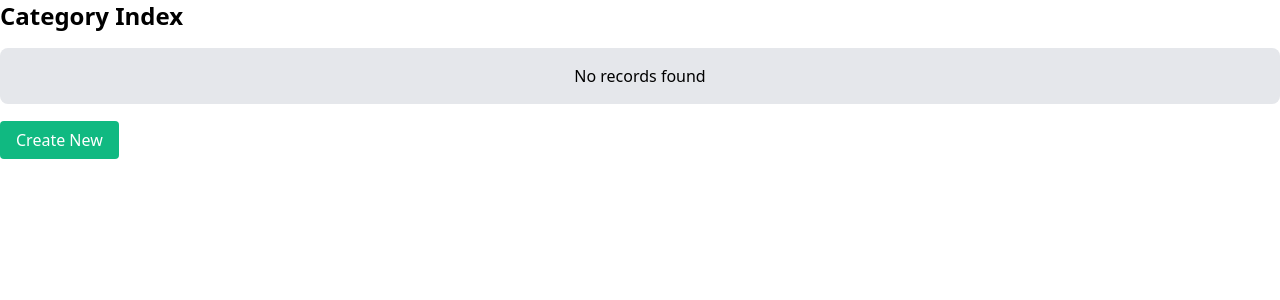
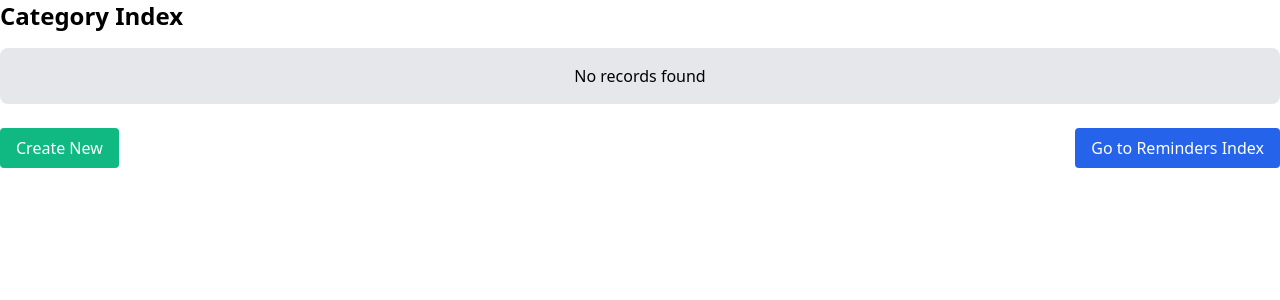
Before and after one commit to CestPasFo/Brief_Reminders, a Symfony app: template templates/category/index.html.twig in a window 1280 px wide. Shown: the top 300 px of the page. Run offline with Twig, Linux system fonts and the light colour scheme; the template is opened without the code that fills it, so the values that code supplies are empty; some libraries are stand-ins or nearby versions.

Commit message:
Feat : ajout bouton redirection reminder

```diff
--- a/templates/category/index.html.twig
+++ b/templates/category/index.html.twig
@@ -25,7 +25,10 @@
         {% endfor %}
     </div>
 
-    <div class="mt-6">
+    <div class="flex justify-between mt-6">
         <a href="{{ path('app_category_new') }}" class="bg-green-500 text-white px-4 py-2 rounded hover:bg-green-600">Create New</a>
+
+        <!-- Nouveau bouton pour l'index des rappels -->
+        <a href="{{ path('app_reminder_index') }}" class="bg-blue-600 text-white px-4 py-2 rounded hover:bg-blue-700 transition duration-200">Go to Reminders Index</a>
     </div>
 {% endblock %}
```
